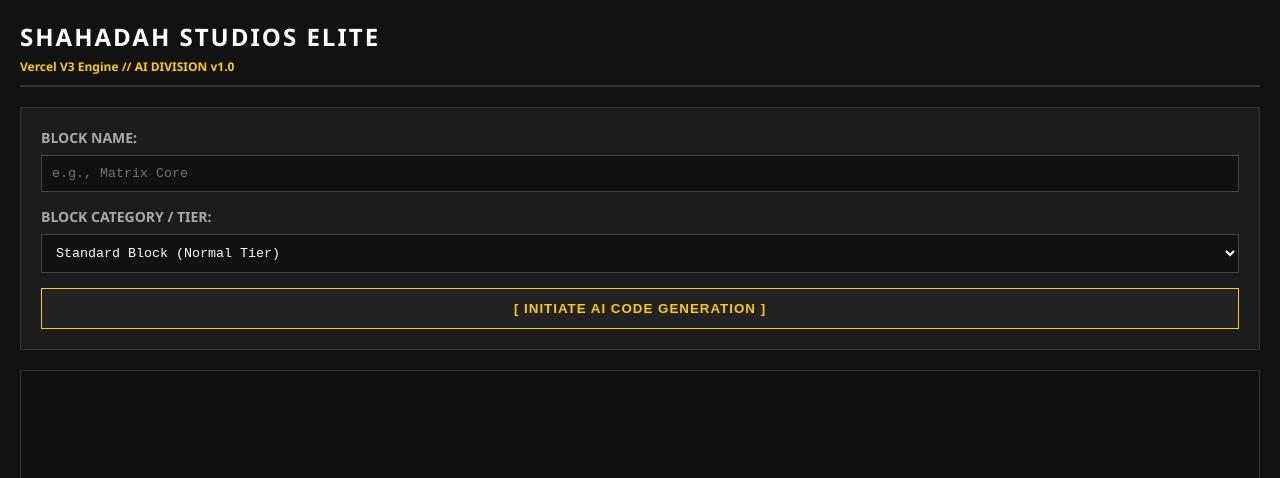
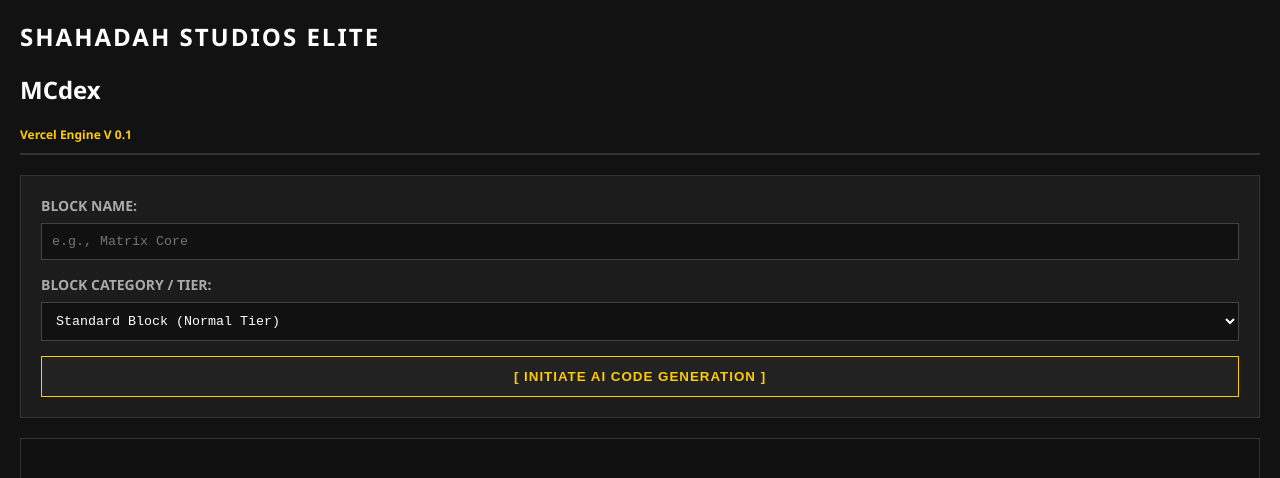
Before and after one commit to Shahadah-studs/MCdex, a plain HTML site: page index.html in a window 1280 px wide. Shown: the top 478 px of the page. Drawn offline with Linux system fonts and the light colour scheme.

Commit message:
Change title and studio tag in index.html

```diff
--- a/index.html
+++ b/index.html
@@ -3,7 +3,8 @@
 <head>
     <meta charset="UTF-8">
     <meta name="viewport" content="width=device-width, initial-scale=1.0">
-    <title>SHS Elite - AI Mod Generator</title>
+     <link rel="icon" type="image/png" href="/faviconALT.png?v=1">
+    <title>MCdex</title>
     <!-- Favicon officiel de ton studio -->
     <link rel="icon" type="image/png" href="/favicon.png?v=final">
     <style>
@@ -87,7 +88,8 @@
 
     <header>
         <h1>SHAHADAH STUDIOS ELITE</h1>
-        <div class="studio-tag">Vercel V3 Engine // AI DIVISION v1.0</div>
+        <h2>MCdex</h2>
+        <div class="studio-tag">Vercel Engine V 0.1</div>
     </header>
 
     <div class="generator-box">
```
